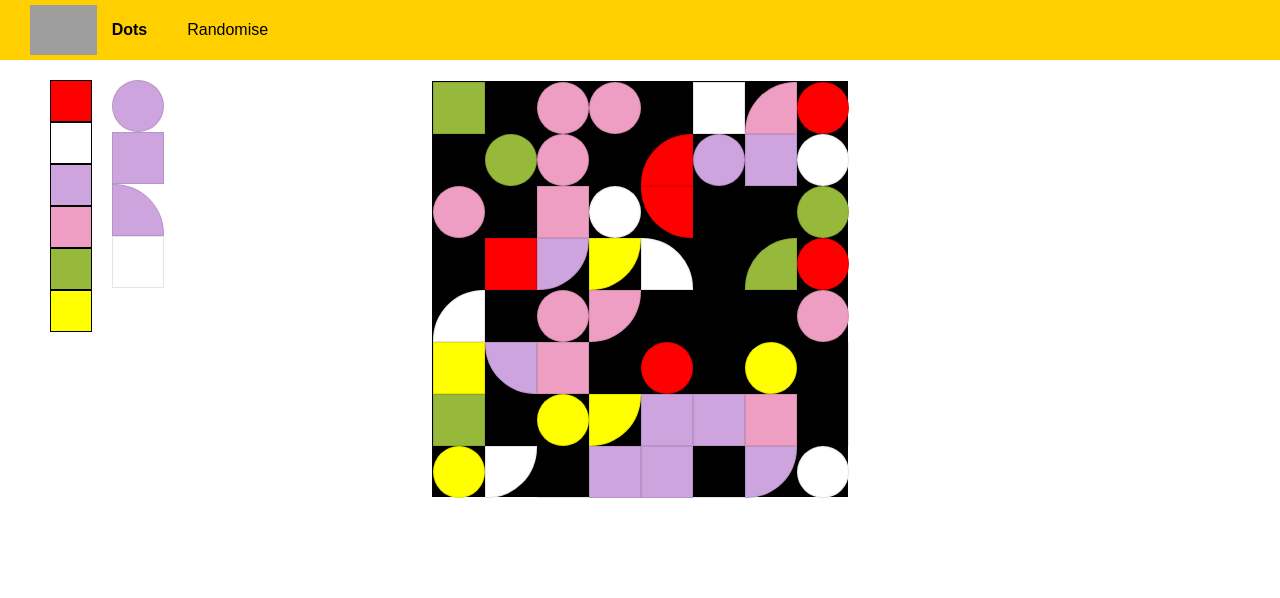
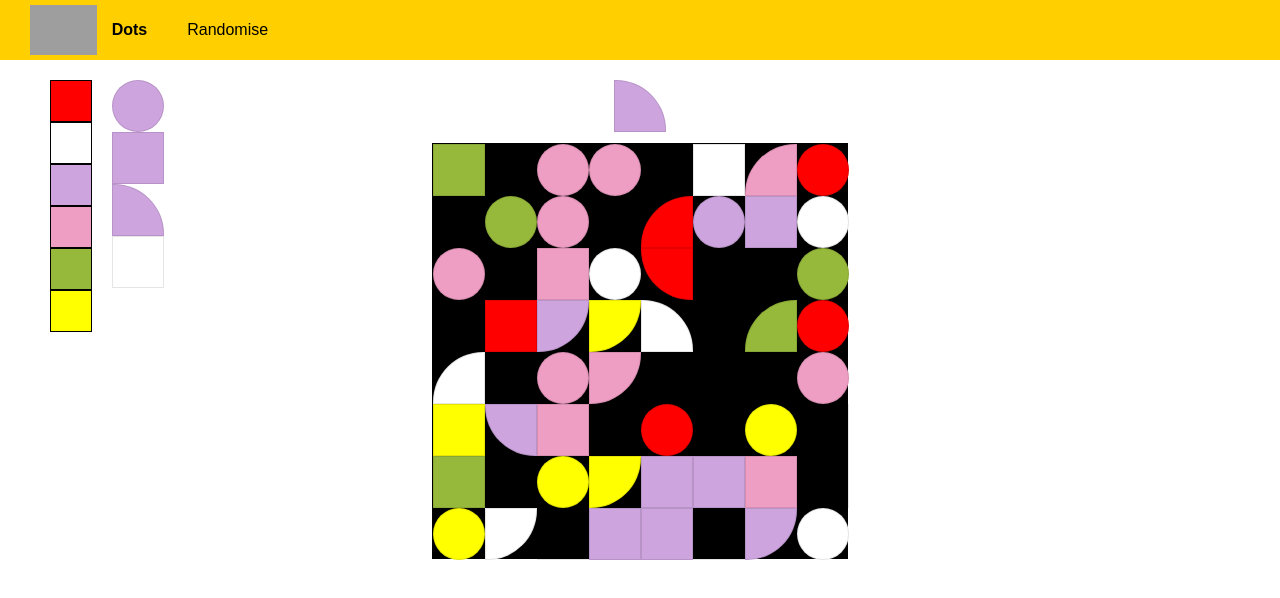
Before and after one commit to xShteff/LEGO-Dots, an Angular app: page / in a window 1280 px wide. Shown: the top 598 px of the page. Built offline with nearby package versions, Linux system fonts and the light colour scheme; grey boxes are pictures that could not be loaded.

Commit message:
feat:added preview block

```diff
--- a/src/app/components/pages/dots/dots.component.html
+++ b/src/app/components/pages/dots/dots.component.html
@@ -10,6 +10,9 @@
 </div>
 <lego-selection-menu></lego-selection-menu>
 <div class="container">
+  <div class="preview">
+    <lego-preview-stud></lego-preview-stud>
+  </div>
   <div class="row" *ngFor="let row of dotsGrid">
     <div class="stud-container" *ngFor="let col of row">
       <lego-stud [stud]="col"> </lego-stud>
--- a/src/app/components/pages/dots/dots.component.less
+++ b/src/app/components/pages/dots/dots.component.less
@@ -58,3 +58,12 @@
   margin-left: auto;
   margin-right: auto;
 }
+
+
+.preview {
+  width: fit-content;
+  margin-left: auto;
+  margin-right: auto;
+  margin-bottom: 10px;
+  text-align: center;
+}
--- a/src/app/components/pages/dots/dots.component.ts
+++ b/src/app/components/pages/dots/dots.component.ts
@@ -1,7 +1,6 @@
 import { Component, OnInit } from '@angular/core';
 import { IStud } from 'src/app/model';
-import { DotsUtilsService } from 'src/app/services';
-import { StudInteractionService } from './../../../services/stud-interaction.service';
+import { DotsUtilsService, StudInteractionService } from 'src/app/services';
 
 @Component({
   selector: 'lego-dots',
@@ -10,6 +9,10 @@ import { StudInteractionService } from './../../../services/stud-interaction.ser
 })
 export class DotsComponent implements OnInit {
   public dotsGrid: IStud[][];
+
+  public preview: IStud = {
+    colour: this.studInteractionService.colour,
+  };
 
   public constructor(
     private readonly dotsUtilsService: DotsUtilsService,
--- /dev/null
+++ b/src/app/components/preview-stud/preview-stud.component.html
@@ -0,0 +1,5 @@
+<div
+  class="stud"
+  [style]="studInteractionService.colour | studStyle: studInteractionService.piece:studInteractionService.rotation"
+  [class]="studInteractionService.piece"
+></div>
--- /dev/null
+++ b/src/app/components/preview-stud/preview-stud.component.less
@@ -0,0 +1,17 @@
+.stud {
+  height: 50px;
+  width: 50px;
+  cursor: pointer;
+  border: 1px solid rgba(0,0,0,0.1);
+}
+
+
+.pizza-slice {
+  border-radius: 0 50px 0 0;
+  -moz-border-radius: 0 50px 0 0;
+  -webkit-border-radius: 0 50px 0 0;
+}
+
+.circle {
+  border-radius: 100%;
+}
--- /dev/null
+++ b/src/app/components/preview-stud/preview-stud.component.ts
@@ -0,0 +1,11 @@
+import { Component } from '@angular/core';
+import { StudInteractionService } from 'src/app/services';
+
+@Component({
+  selector: 'lego-preview-stud',
+  styleUrls: ['./preview-stud.component.less'],
+  templateUrl: './preview-stud.component.html',
+})
+export class PreviewStudComponent {
+  public constructor(public studInteractionService: StudInteractionService) {}
+}
--- a/src/app/components/stud/stud.component.ts
+++ b/src/app/components/stud/stud.component.ts
@@ -10,6 +10,7 @@ import { DotsUtilsService, StudInteractionService } from 'src/app/services';
 export class StudComponent {
   @Input() public stud: IStud;
   @Input() public inputMode = false;
+  @Input() public interactable = true;
 
   public constructor(
     private readonly dotsUtils: DotsUtilsService,
@@ -17,11 +18,13 @@ export class StudComponent {
   ) {}
 
   public interact(stud: IStud) {
-    if (!this.inputMode) {
-      stud.colour = this.studInteractionService.colour;
-      stud.pieceType = this.studInteractionService.piece;
-    } else {
-      this.studInteractionService.piece = stud.pieceType;
+    if (this.interactable) {
+      if (!this.inputMode) {
+        stud.colour = this.studInteractionService.colour;
+        stud.pieceType = this.studInteractionService.piece;
+      } else {
+        this.studInteractionService.piece = stud.pieceType;
+      }
     }
   }
 }
```
Also changed, not shown: src/app/app.module.ts (+9 -1 lines), 1 other file (tests, documents, lock files or other folders).
